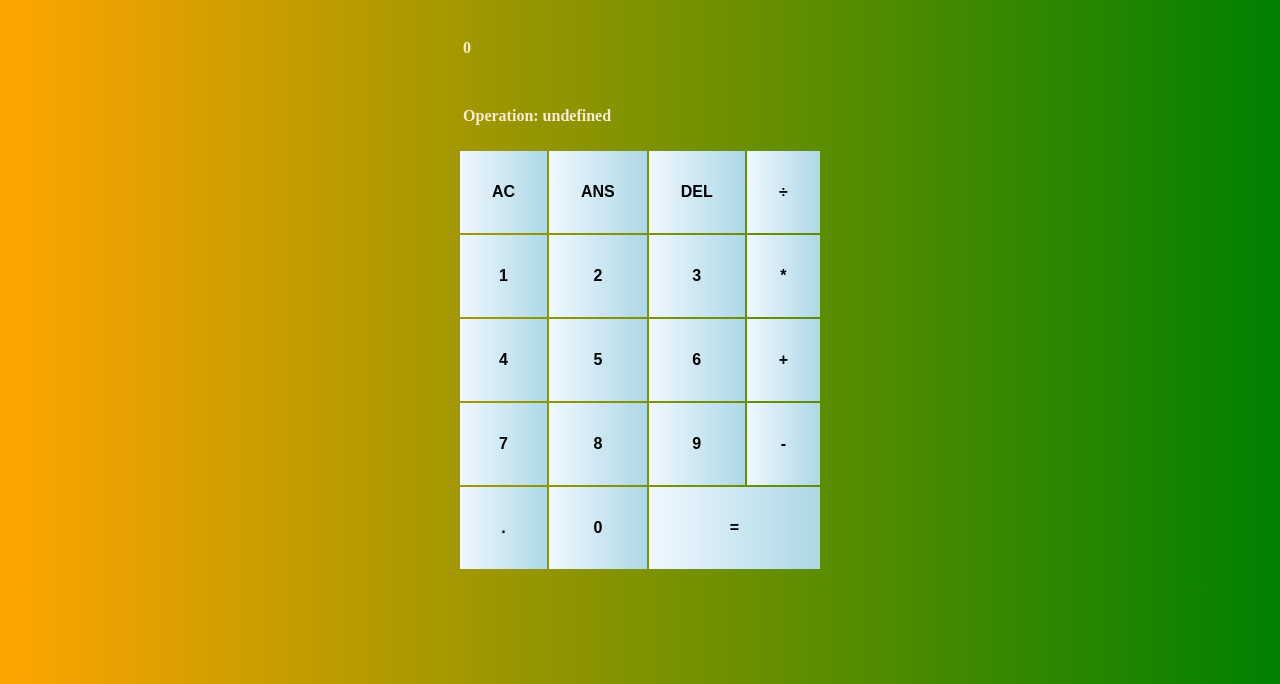
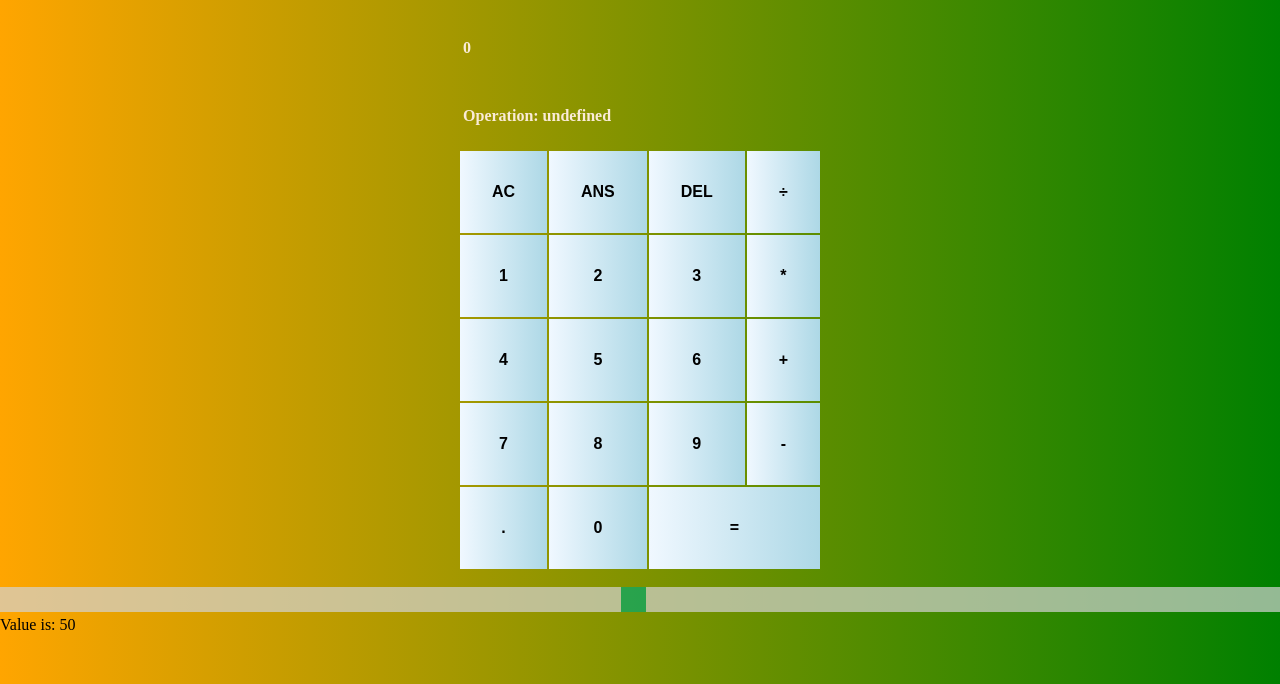
Before and after one commit to PaulDavidTucker/JScalculator, a website with bundled scripts: page index.html in a window 1280 px wide. Shown: the part 74-758 px from the top of the page. Built offline with nearby package versions, Linux system fonts and the light colour scheme.

Commit message:
Added slider and dynamic function for it, convert to a hex colour selector

```diff
--- a/css/styles.css
+++ b/css/styles.css
@@ -124,3 +124,42 @@ footer p#CopyrightFooterText{
     float: right;
     padding: 0.2em;
 }
+
+.slidecontainer {
+    width: 100%; /* Width of the outside container */
+  }
+
+  /* The slider itself */
+  .slider {
+    -webkit-appearance: none;  /* Override default CSS styles */
+    appearance: none;
+    width: 100%; /* Full-width */
+    height: 25px; /* Specified height */
+    background: #d3d3d3; /* Grey background */
+    outline: none; /* Remove outline */
+    opacity: 0.7; /* Set transparency (for mouse-over effects on hover) */
+    -webkit-transition: .2s; /* 0.2 seconds transition on hover */
+    transition: opacity .2s;
+  }
+
+  /* Mouse-over effects */
+  .slider:hover {
+    opacity: 1; /* Fully shown on mouse-over */
+  }
+
+  /* The slider handle (use -webkit- (Chrome, Opera, Safari, Edge) and -moz- (Firefox) to override default look) */
+  .slider::-webkit-slider-thumb {
+    -webkit-appearance: none; /* Override default look */
+    appearance: none;
+    width: 25px; /* Set a specific slider handle width */
+    height: 25px; /* Slider handle height */
+    background: #04AA6D; /* Green background */
+    cursor: pointer; /* Cursor on hover */
+  }
+
+  .slider::-moz-range-thumb {
+    width: 25px; /* Set a specific slider handle width */
+    height: 25px; /* Slider handle height */
+    background: #04AA6D; /* Green background */
+    cursor: pointer; /* Cursor on hover */
+  }
--- a/index.html
+++ b/index.html
@@ -70,6 +70,12 @@
 
         <section id="Colour-Slider">
             <!--Use this section to add a slider to select background colour. Work on in seperate branch.-->
+            <div class="slidecontainer">
+                <input type="range" min="1" max="100" value="50" class="slider" id="myRange">
+            </div>
+            <!--This is the text that will change when the slider is moved-->
+            <!-- TODO fit the slider into the same width as the table. -->
+            <p id="demo">Value is: </p>
         </section>
     </section>
 </body>
@@ -82,4 +88,5 @@
 </footer>
 
 <script type="module" src="./index.js"></script>
+<script src="/js/slider.js"></script>
 </html>
--- /dev/null
+++ b/js/slider.js
@@ -0,0 +1,8 @@
+var slider = document.getElementById("myRange");
+var output = document.getElementById("demo");
+output.innerHTML = "Value is: " + slider.value; // Display the default slider value
+
+// Update the current slider value (each time you drag the slider handle)
+slider.oninput = function() {
+  output.innerHTML = "Value is: " + this.value;
+}
```
